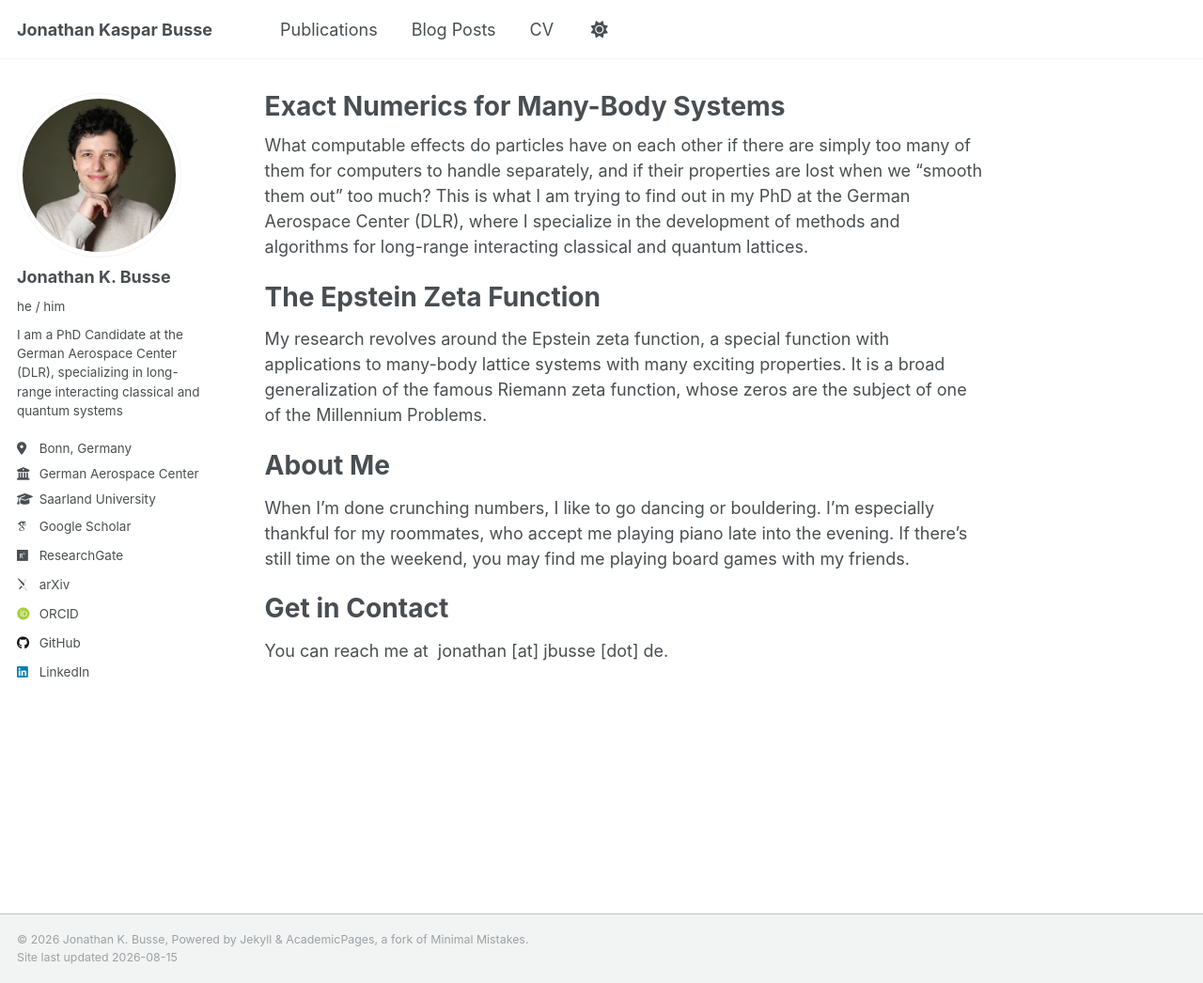
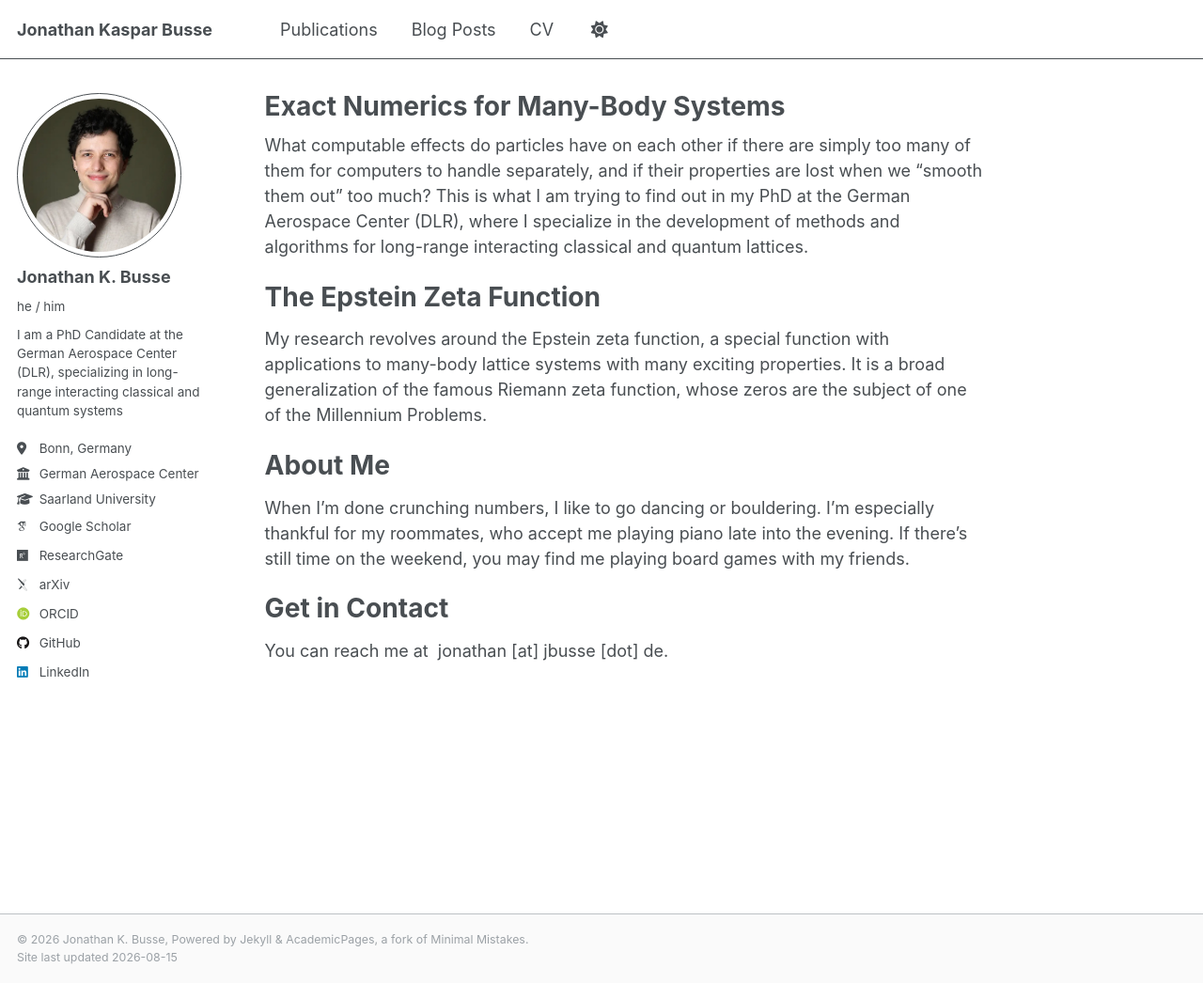
Before and after one commit to JoKaBus/jonathankbusse, a Jekyll site: the page built from _pages/about.md, in a window 1280 px wide and 1046 px high. Shown: the whole window at 94% size. Built offline with Jekyll 4.4.1, drawn with Linux system fonts in a browser that asks for light colours; some web fonts are replaced.

Commit message:
Style: higher constrastst in _dark and _default

```diff
--- a/_sass/theme/_dark.scss
+++ b/_sass/theme/_dark.scss
@@ -8,7 +8,7 @@ $dark-gray                  : mix(#000, $gray, 40%);
 $darker-gray                : mix(#000, $gray, 60%);
 $light-gray                 : mix(#fff, $gray, 50%);
 
-$background                 : #474747;
+$background                 : #2e2e2e;
 $background-light           : mix(#fff, $background, 80%);
 $background-lighter         : mix(#fff, $background, 90%);
 $text                       : #ffffff;
--- a/_sass/theme/_default.scss
+++ b/_sass/theme/_default.scss
@@ -30,8 +30,8 @@ $sidebar-screen-min-width   : 1024px;
 :root {
     --global-base-color                 : #{$gray};
     --global-bg-color                   : #fff;
-    --global-footer-bg-color            : #f2f3f3;
-    --global-border-color               : #{$lighter-gray};
+    --global-footer-bg-color            : #fafafa;
+    --global-border-color               : #{$dark-gray};
     --global-dark-border-color          : #bdc1c4;
     --global-code-background-color      : #fafafa;
     --global-code-text-color            : #{$darker-gray};
```
